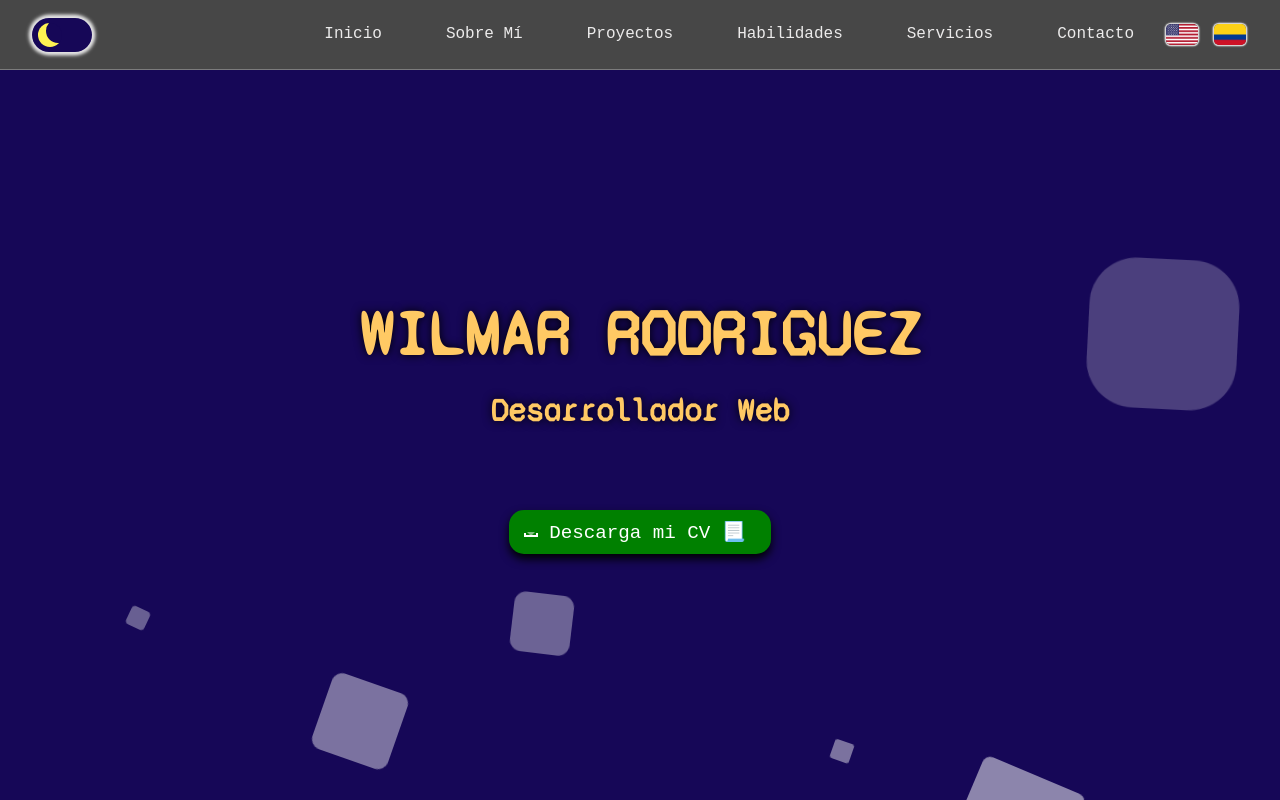
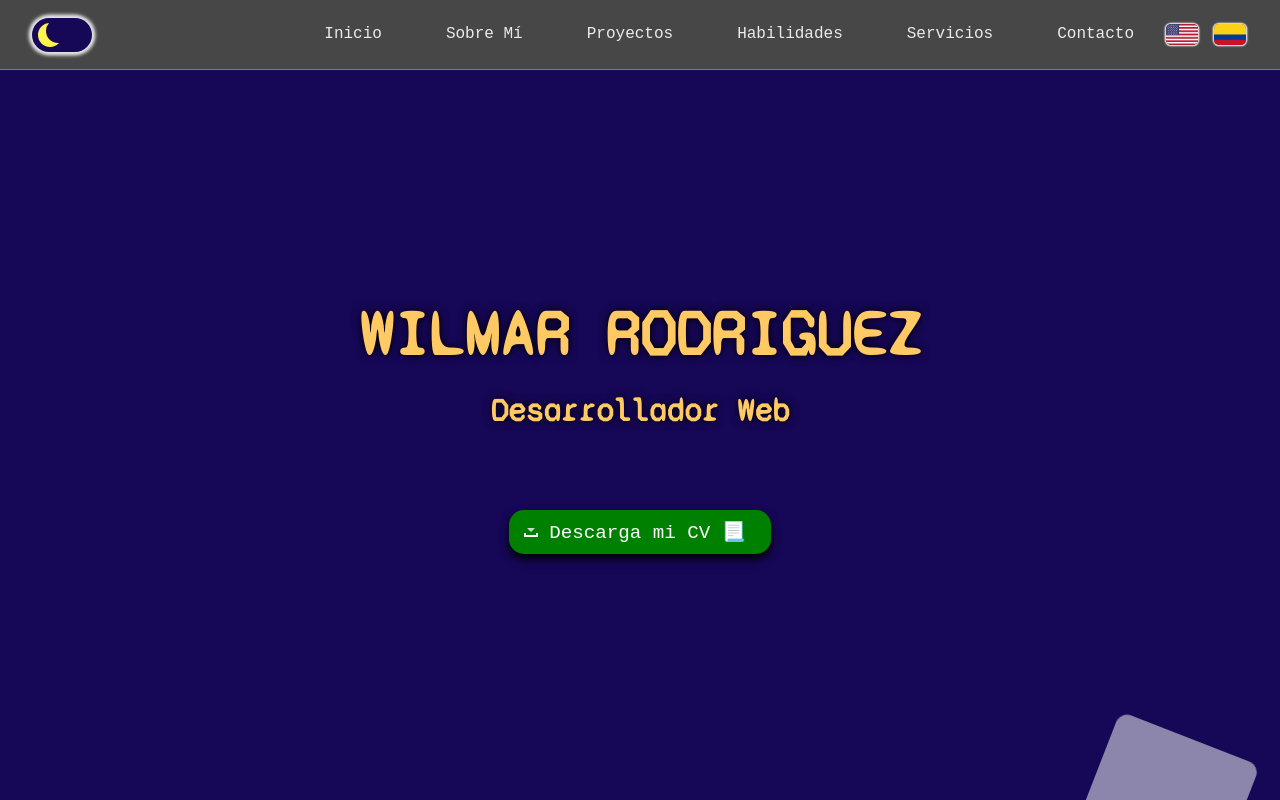
Before and after one commit to devKiller59/portfolio, a React (Create React App) app: page / in a window 1280 px wide. Shown: the top 800 px of the page. Built offline with nearby package versions, Linux system fonts and the light colour scheme.

Commit message:
updating App.js

```diff
--- a/src/App.js
+++ b/src/App.js
@@ -25,7 +25,7 @@ function App() {
   return (
     <>
       <ThemeProvider>
-        {/* <div>
+        <div>
           {isLoading ? <Loader /> :
             <div>
               <Menu />
@@ -38,8 +38,8 @@ function App() {
               <Footer />
             </div>
           }
-        </div> */}
-        <div>
+        </div>
+        {/* <div>
           <Menu />
           <Home />
           <About />
@@ -48,7 +48,7 @@ function App() {
           <Services />
           <Contact />
           <Footer />
-        </div>
+        </div> */}
       </ThemeProvider>
     </>
   )
```
